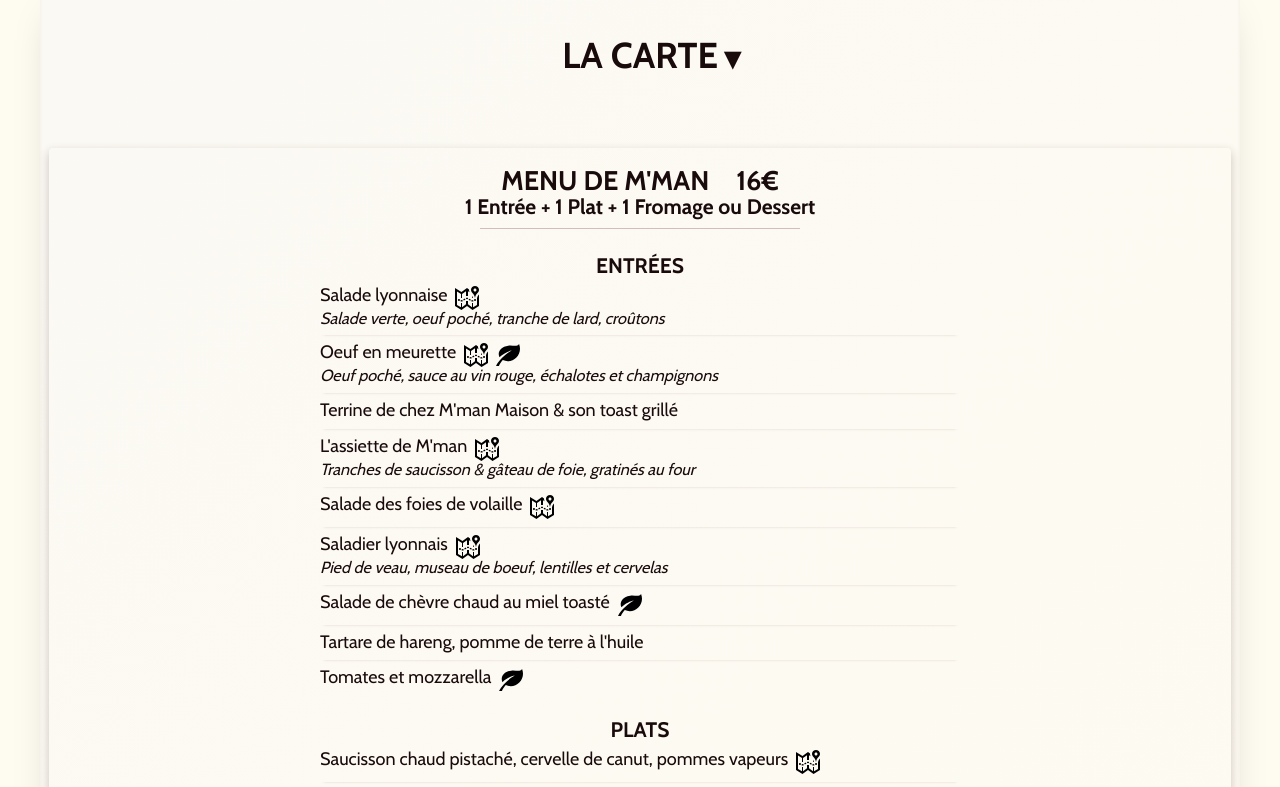
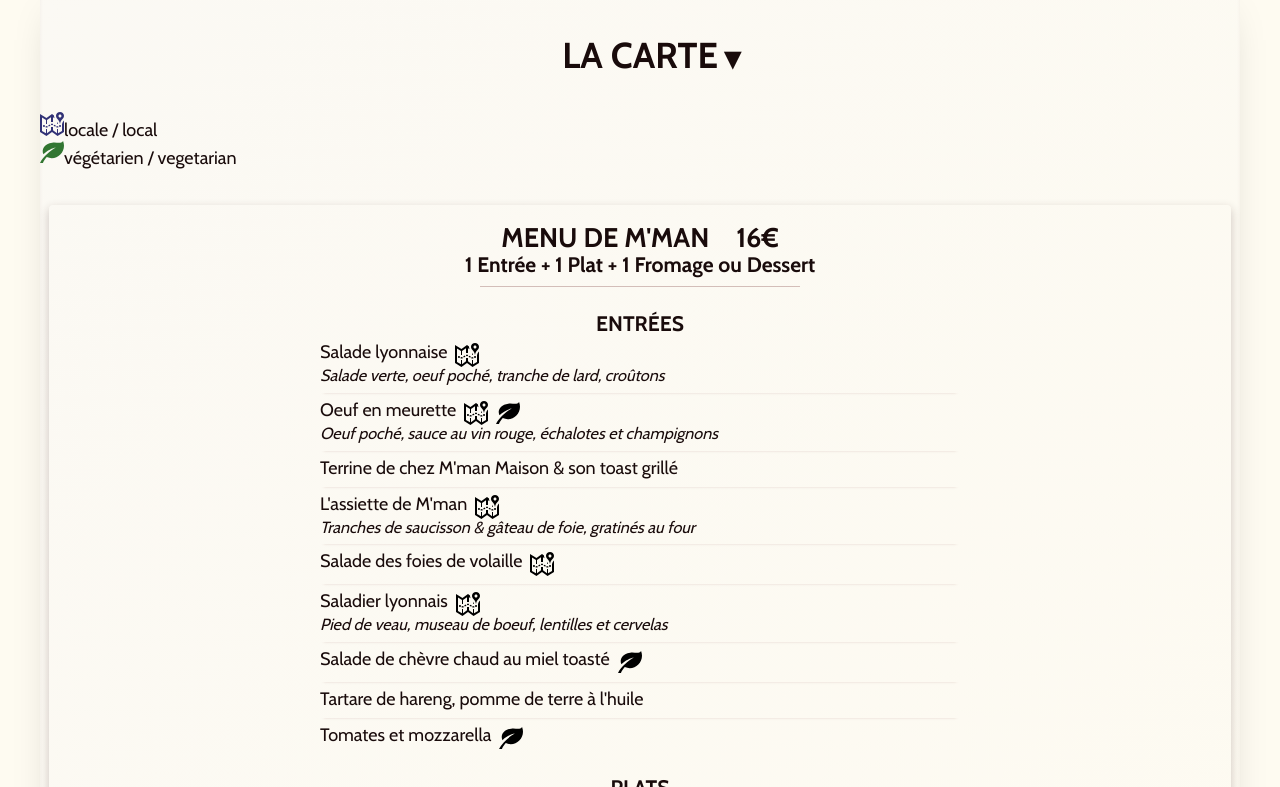
Before and after one commit to CodingWatchCollector/chez-mman-qr-code, a Gatsby site: page / in a window 1280 px wide. Both pictures are taken after a click on the button "expand the menu". Shown: the top 787 px of the page. Built offline with nearby package versions, Linux system fonts and the light colour scheme; Gatsby itself is replaced by a stand-in of ours.

Commit message:
Update group.js

```diff
--- a/src/components/group.js
+++ b/src/components/group.js
@@ -1,20 +1,18 @@
 import React from 'react'
-
 import { Menu } from './menu.js'
 import { AlaCarte } from './alacarte.js'
 import IconLeaf from '../icons/icon_leaf.js'
 import IconLocal from '../icons/icon_local.js'
-
 if (typeof document !== undefined) {
   import('../components/toggle_button.js')
 }
 
 const filterContentByDataType = data => {
   if (data.type === 'menu') {
-    return <Menu data={data} key={data.title} />
+    return <Menu data={data} />
   }
   if (data.type === 'alacarte') {
-    return <AlaCarte data={data} key={data.title} />
+    return <AlaCarte data={data} />
   }
 }
 
@@ -38,17 +36,34 @@ export const Group = ({ data }) => {
         </h1>
       </label>
       <div id={contentId} className='content-group__content'>
+        <div className='label-description-wrapper'>
+          <p className='label-description'>
+            <IconLocal />
+            <span>locale / local</span>
+          </p>
+          <p className='label-description'>
+            <IconLeaf />
+            <span>végétarien / vegetarian</span>
+          </p>
+        </div>
         {content.map(subgroup => {
           return (
-            <div className={`${subgroup.type} category`}>
+            <div
+              className={`${subgroup.type} category-wrapper`}
+              key={subgroup.title}
+            >
+              <div className='category'>
                 <div className='category--title-wrapper'>
                   <h2>
                     <span className='category--title'>{subgroup.title}</span>
                     <span className='category--price'>{subgroup.price}</span>
                   </h2>
-                <p className='category--description'>{subgroup.description}</p>
+                  <p className='category--description'>
+                    {subgroup.description}
+                  </p>
                 </div>
                 {filterContentByDataType(subgroup)}
+              </div>
             </div>
           )
         })}
```
Lines whose indentation alone changed are shown as unchanged.
